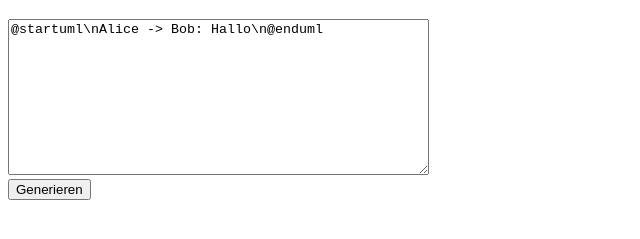
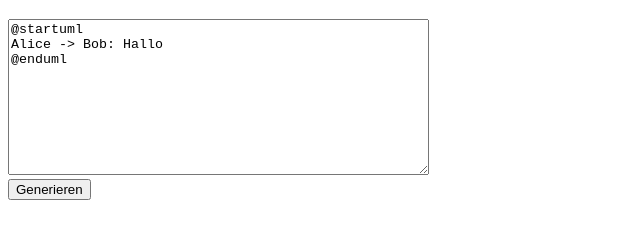
Before and after one commit to Kadawra/plantuml-web, a plain HTML site: page index.html in a window 1280 px wide. Shown: the part 61-300 px from the top of the page, without its empty margins (0-640 px from the left). Drawn offline with Linux system fonts and the light colour scheme.

Commit message:
Fix #4: Default Wert im Eingabefenster hat keinen Syntax Fehler mehr.

```diff
--- a/index.html
+++ b/index.html
@@ -7,7 +7,9 @@
 </head>
 <body>
     <h1>PlantUML Code eingeben</h1>
-    <textarea id="umlInput" rows="10" cols="50">@startuml\nAlice -> Bob: Hallo\n@enduml</textarea><br>
+    <textarea id="umlInput" rows="10" cols="50">@startuml
+Alice -> Bob: Hallo
+@enduml</textarea><br>
     <button id="generateBtn" onclick="generateImage()">Generieren</button>
     <p id="status"></p>
     <img id="umlImage" style="display:none; margin-top:20px;" />
```
Also changed, not shown: 2 other files.
